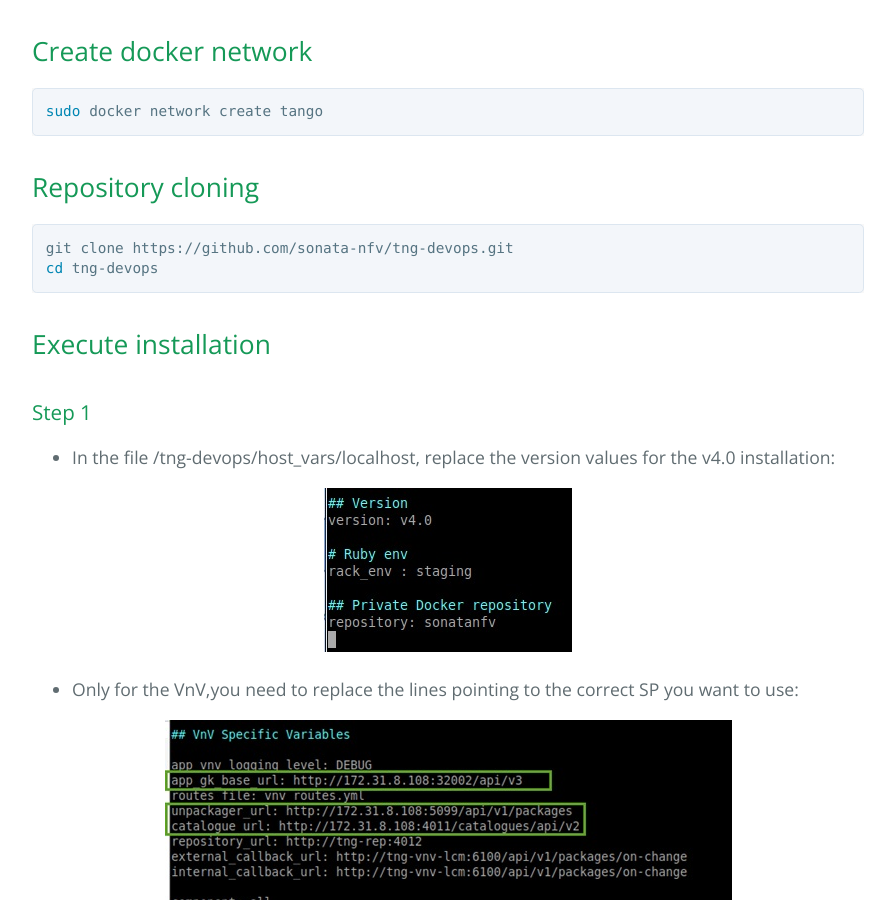
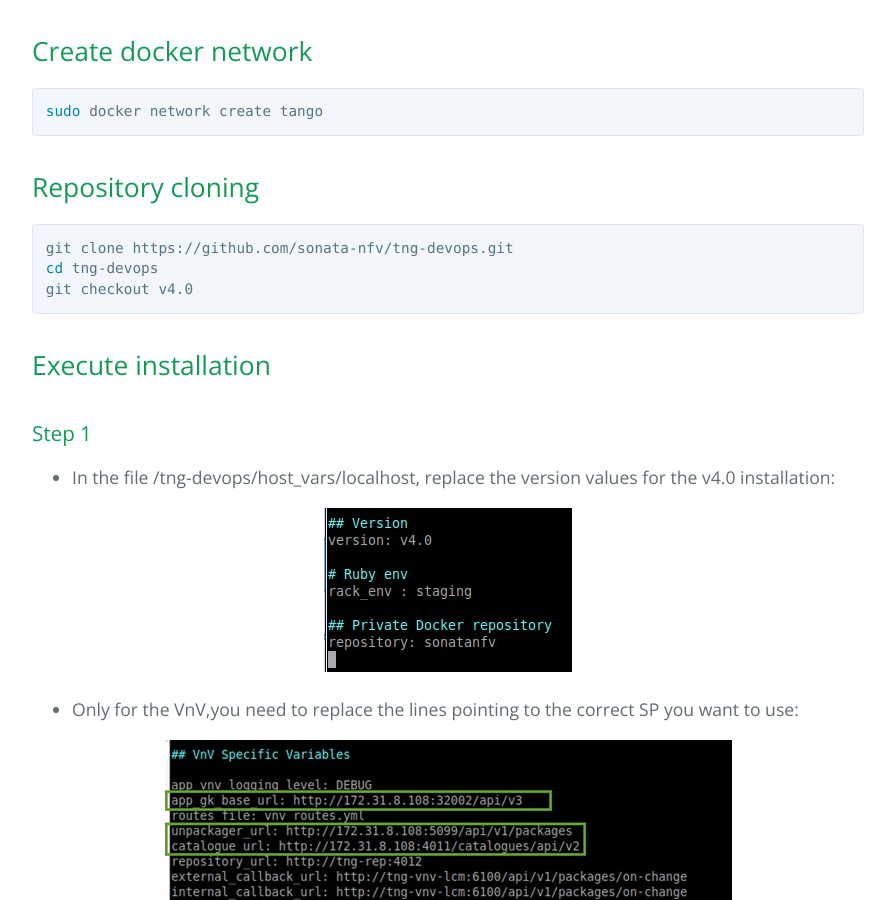
Before and after one commit to sonata-nfv/sonata-nfv.github.io, a Jekyll site: the page built from component_installation.md, in a window 1280 px wide and 900 px high, scrolled down 1818 px. Shown: the whole window, without its empty margins (192-1087 px from the left). Built offline with Jekyll 4.4.1, drawn with Linux system fonts in a browser that asks for light colours.

Commit message:
Update component_installation.md

````diff
--- a/component_installation.md
+++ b/component_installation.md
@@ -78,6 +78,7 @@ sudo docker network create tango
 ```bash
 git clone https://github.com/sonata-nfv/tng-devops.git
 cd tng-devops
+git checkout v4.0
 ```
 ## Execute installation
 
````
